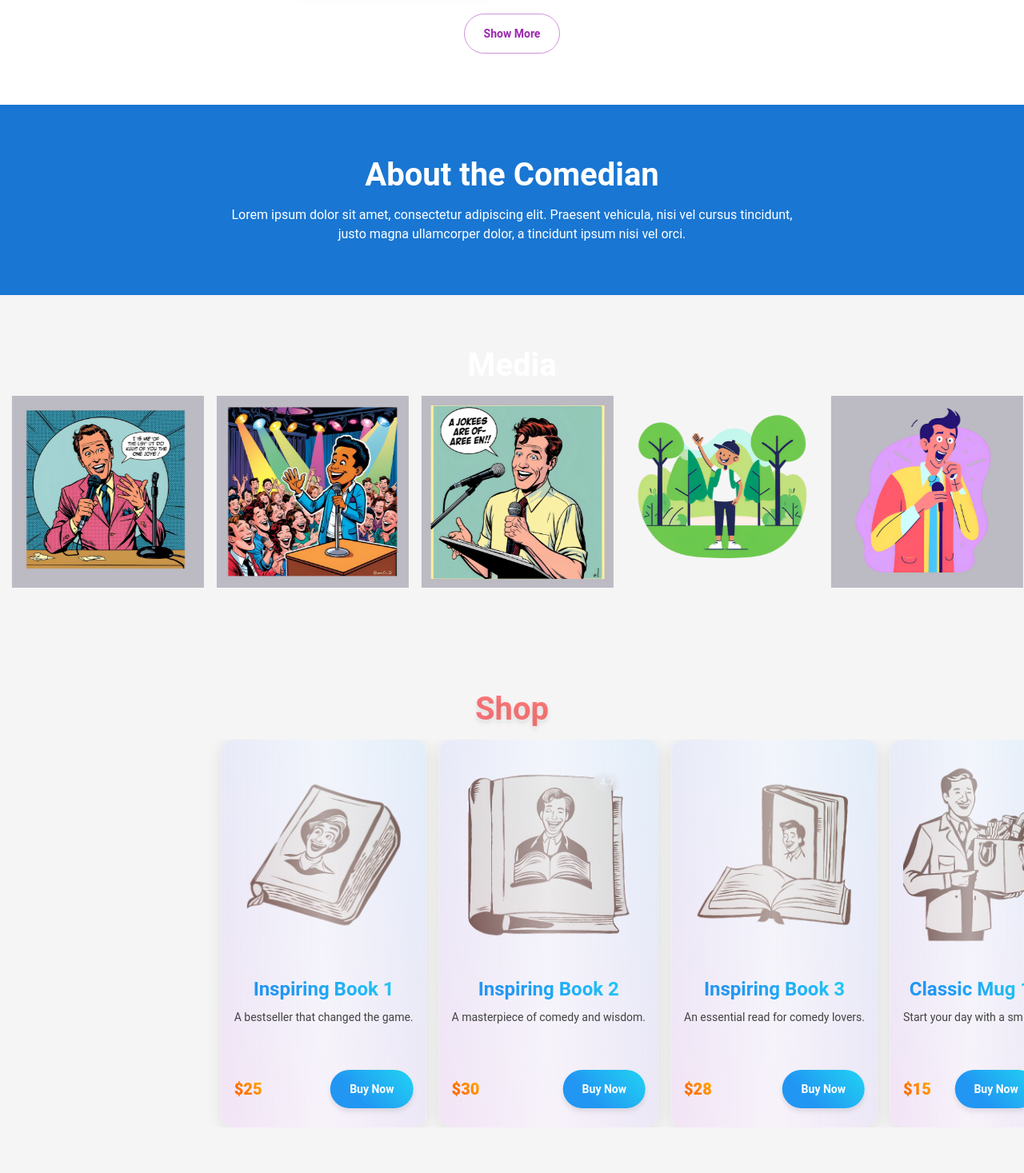
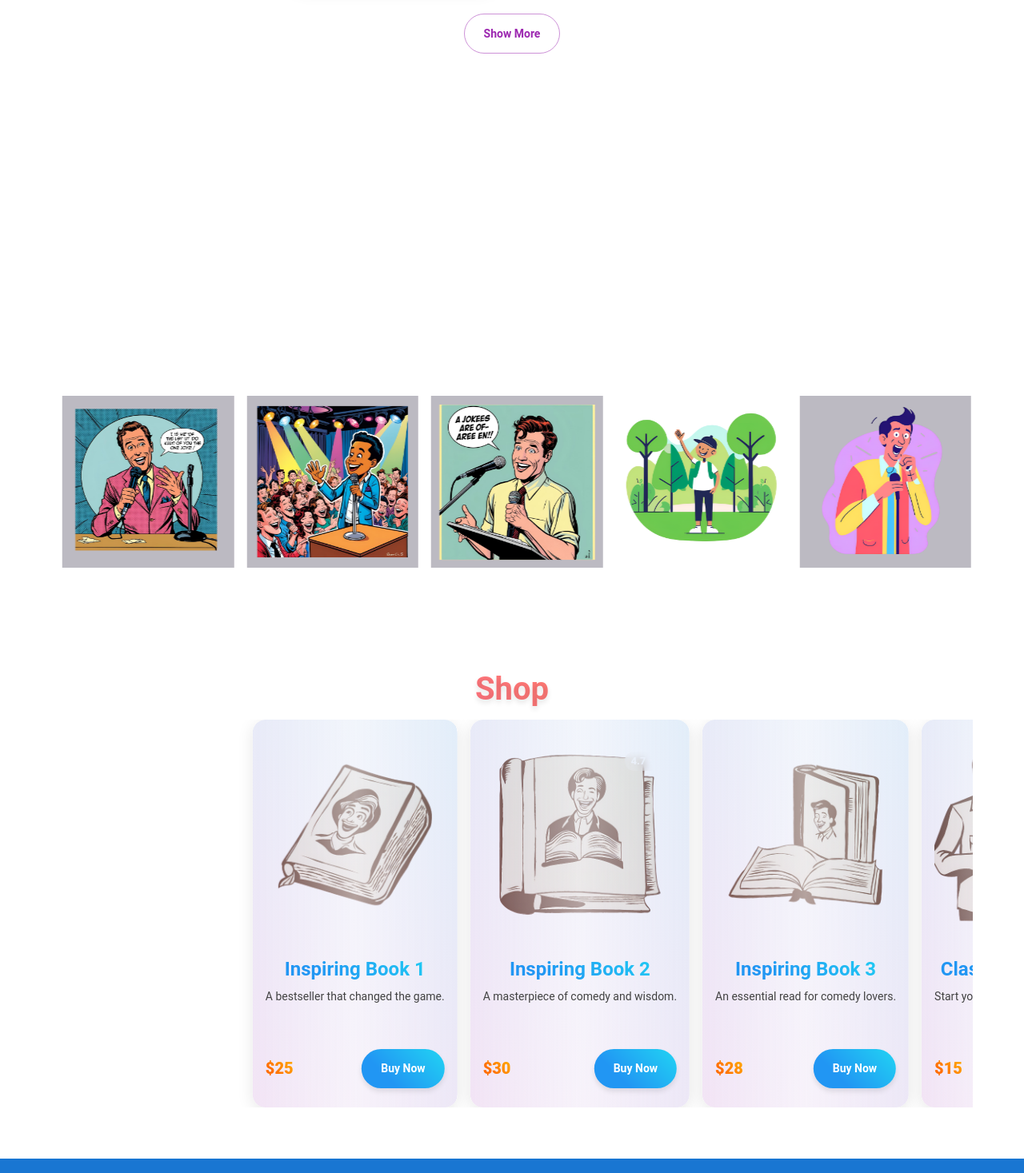
Before and after one commit to WuTangLan1/Sample-Comedy-Profile-4, a React (Create React App) app: page / in a window 1280 px wide. Shown: the part 520-1987 px from the top of the page at 80% size. Built offline with nearby package versions, Linux system fonts and the light colour scheme.

Commit message:
fixed a bunch

```diff
--- a/src/components/AboutSection.tsx
+++ b/src/components/AboutSection.tsx
@@ -3,9 +3,9 @@
 import React from 'react'
 import { Box, Typography, Container } from '@mui/material'
 
-export default function AboutSection() {
+export default function AboutSection({ id }: { id: string }) {
   return (
-    <Box sx={{ py: 8 }}>
+    <Box id={id} sx={{ p: 8, backgroundColor: 'background.paper' }}>
       <Container maxWidth="md">
         <Typography variant="h2" align="center" gutterBottom>
           About the Comedian
--- a/src/components/EventsSection.tsx
+++ b/src/components/EventsSection.tsx
@@ -3,7 +3,7 @@ import React, { useState } from 'react'
 import { Box, Typography, Button, Card, CardContent, CardActions, Grid, useTheme } from '@mui/material'
 import { motion, AnimatePresence } from 'framer-motion'
 
-export default function EventsSection() {
+export default function EventsSection({ id }: { id: string }) {
   const theme = useTheme()
   const sampleNames = [
     "Laugh Riot Live",
@@ -66,7 +66,7 @@ export default function EventsSection() {
     }
   }
   return (
-    <Box sx={{ p: 8, backgroundColor: 'background.paper' }}>
+    <Box id={id} sx={{ p: 8, backgroundColor: 'background.paper' }}>
     <Typography
       variant="h2"
       align="center"
--- a/src/components/Header.tsx
+++ b/src/components/Header.tsx
@@ -1,4 +1,3 @@
-import React, { useState } from 'react'
 import { AppBar, Toolbar, Typography, Container, IconButton, Button } from '@mui/material'
 import { Box } from '@mui/system'
 import { useColorMode } from '../theme/ThemeConfig'
@@ -10,6 +9,12 @@ import YouTubeIcon from '@mui/icons-material/YouTube'
 import { styled } from '@mui/system'
 import { OverridableComponent } from '@mui/material/OverridableComponent'
 import { IconButtonTypeMap } from '@mui/material/IconButton/IconButton'
+
+interface HeaderProps {
+  activeSection: string
+  handleNavigation: (section: string) => void
+}
+
 
 const NavLink = styled(Button)(({ theme }) => ({
   margin: '0 1rem',
@@ -38,18 +43,9 @@ const SocialIcon = styled(IconButton)(({ theme }) => ({
   }
 })) as OverridableComponent<IconButtonTypeMap<{}, 'a'>>
 
-export default function Header() {
+export default function Header({ activeSection, handleNavigation }: HeaderProps) {
   const { mode, toggleColorMode } = useColorMode()
-  const [activeSection, setActiveSection] = useState('Events')
   const pages = ['Events', 'About', 'Media', 'Shop']
-
-  const handleNavigation = (page: string) => {
-    setActiveSection(page)
-    const section = document.getElementById(page.toLowerCase())
-    if (section) {
-      section.scrollIntoView({ behavior: 'smooth', block: 'start' })
-    }
-  }
 
   return (
     <AppBar position="sticky" sx={{
--- a/src/components/Layout.tsx
+++ b/src/components/Layout.tsx
@@ -1,5 +1,6 @@
 // src/components/Layout.tsx
 import React from 'react'
+import { useState } from 'react'
 import { Box } from '@mui/material'
 import Header from './Header'
 import Footer from './Footer'
@@ -7,17 +8,35 @@ import EventsSection from './EventsSection'
 import AboutSection from './AboutSection'
 import MediaSection from './MediaSection'
 import ShopSection from './ShopSection'
+import { AnimatePresence, motion } from 'framer-motion'
 
 export default function Layout({ children }: { children?: React.ReactNode }) {
+  const [activeSection, setActiveSection] = useState('Events')
+
+  const handleNavigation = (section: string) => {
+    setActiveSection(section)
+    const element = document.getElementById(section.toLowerCase())
+    element?.scrollIntoView({ behavior: 'smooth', block: 'start' })
+  }
+
+  const sectionVariants = {
+    hidden: { opacity: 0, y: 20 },
+    visible: { opacity: 1, y: 0, transition: { duration: 0.6, ease: 'easeInOut' } }
+  }
+
   return (
     <Box sx={{ display: 'flex', flexDirection: 'column', minHeight: '100vh' }}>
-      <Header />
+      <Header activeSection={activeSection} handleNavigation={handleNavigation} />
       <Box component="main" sx={{ flexGrow: 1 }}>
+        <AnimatePresence mode='wait'>
+          <motion.div key={activeSection} initial='hidden' animate='visible' variants={sectionVariants}>
+            <EventsSection id='events' />
+            <AboutSection id='about' />
+            <MediaSection id='media' />
+            <ShopSection id='shop' />
+          </motion.div>
+        </AnimatePresence>
         {children}
-        <EventsSection />
-        <AboutSection />
-        <MediaSection />
-        <ShopSection />
       </Box>
       <Footer />
     </Box>
--- a/src/components/MediaSection.tsx
+++ b/src/components/MediaSection.tsx
@@ -20,9 +20,9 @@ const ScrollingWrapper = styled(Box)({
   animation: `${scrollAnimation} 30s linear infinite`
 })
 
-export default function MediaSection() {
+export default function MediaSection({ id }: { id: string }) {
   return (
-    <Box sx={{ py: 8, backgroundColor: 'background.default' }}>
+    <Box id={id} sx={{ p: 8, backgroundColor: 'background.paper' }}>
       <Typography variant="h2" align="center" gutterBottom>
         Media
       </Typography>
--- a/src/components/ShopSection.tsx
+++ b/src/components/ShopSection.tsx
@@ -16,7 +16,7 @@ const ScrollingWrapper = styled(Box)(({ theme }) => ({
   }
 }))
 
-export default function ShopSection() {
+export default function ShopSection({ id }: { id: string }) {
   const theme = useTheme()
   const dummyProducts = [
     { id: 1, name: 'Inspiring Book 1', price: '$25', description: 'A bestseller that changed the game.', image: '/images/shops/book1.png', link: '#', rating: 4.5 },
@@ -31,7 +31,7 @@ export default function ShopSection() {
   ]
   const repeatedProducts = [...dummyProducts, ...dummyProducts]
   return (
-    <Box sx={{ py: 8, backgroundColor: 'background.default' }}>
+    <Box id={id} sx={{ p: 8, backgroundColor: 'background.paper' }}>
       <Typography variant="h2" align="center" gutterBottom sx={{
         background: 'linear-gradient(45deg, #FE6B8B 30%, #FF8E53 90%)',
         WebkitBackgroundClip: 'text',
@@ -42,9 +42,9 @@ export default function ShopSection() {
       </Typography>
       <Box sx={{ overflow: 'hidden', width: '100%', position: 'relative', px: 4 }}>
         <ScrollingWrapper sx={{ width: '200%' }}>
-          {repeatedProducts.map((product) => (
+          {repeatedProducts.map((product, index) => (
             <Box
-              key={product.id}
+              key={`${product.id}-${index}`}
               sx={{
                 display: 'inline-block',
                 width: { xs: '280px', sm: '320px', md: '360px' },
```
Lines whose indentation alone changed are shown as unchanged.
